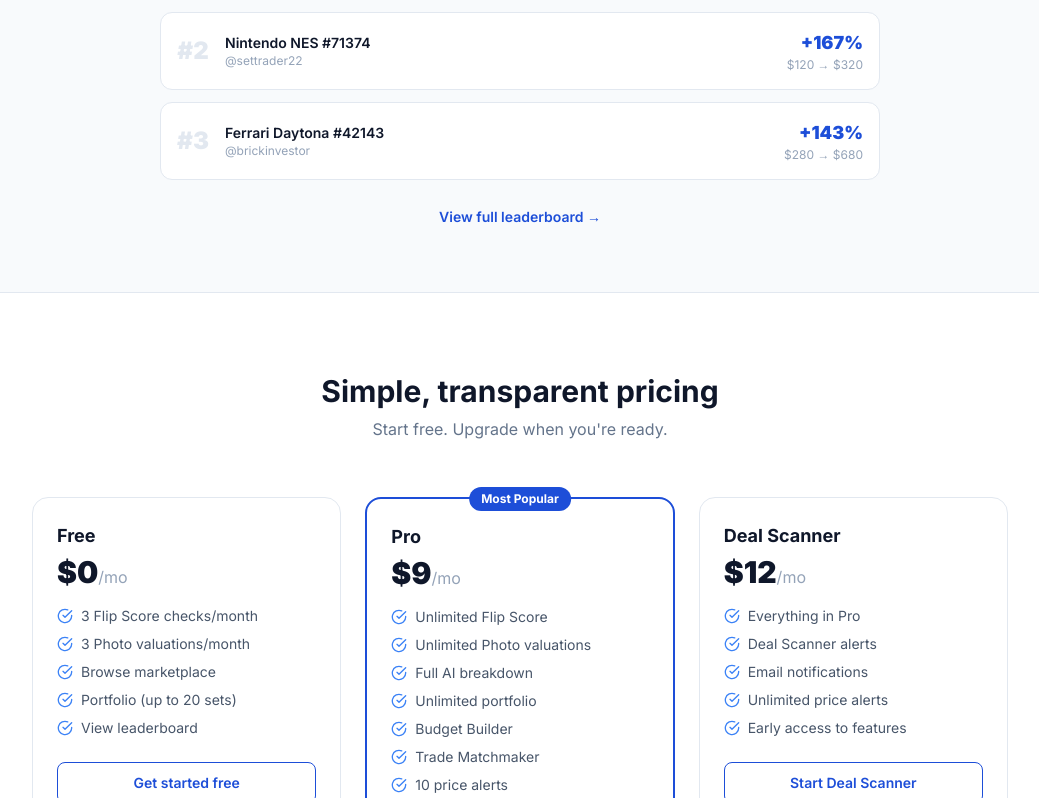
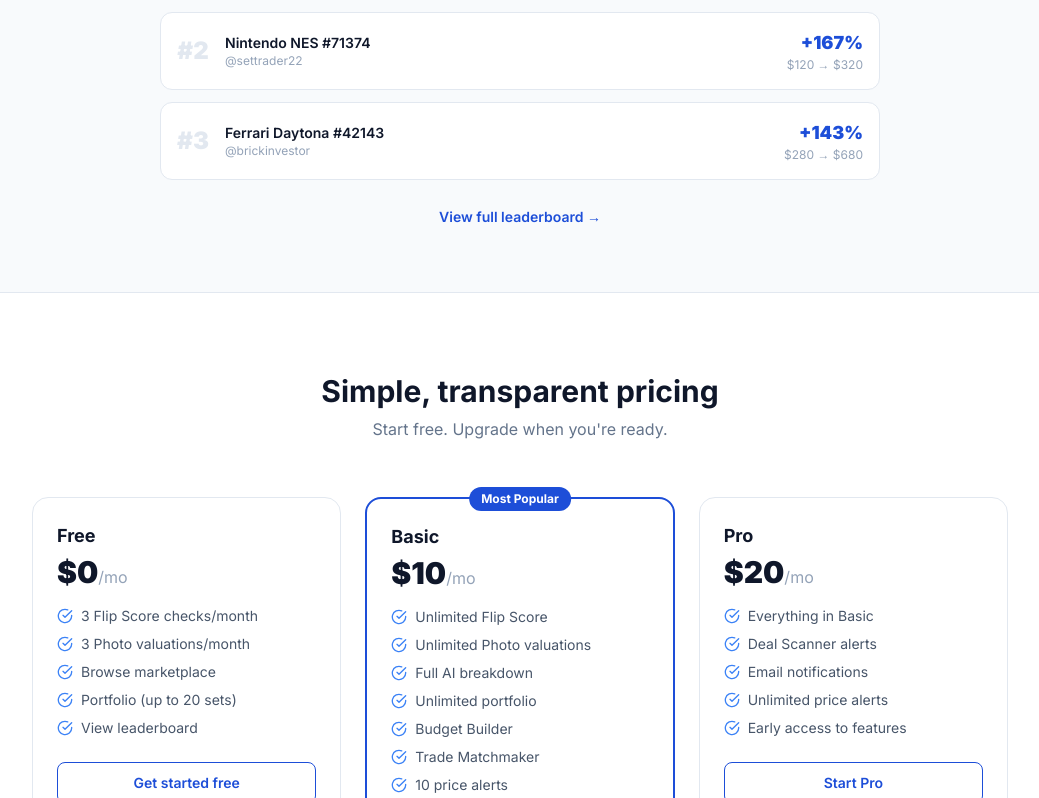
Before and after one commit to tarchickservicesllc-byte/brickmarket, a Next.js app: page / in a window 1280 px wide. Shown: the part 2002-2800 px from the top of the page, without its empty margins (120-1159 px from the left). Built offline with nearby package versions, Linux system fonts and the light colour scheme; no server answers.

Commit message:
Rename tiers: Pro→Basic 0, Deal Scanner→Pro 0

```diff
--- a/app/(dashboard)/settings/page.tsx
+++ b/app/(dashboard)/settings/page.tsx
@@ -119,20 +119,20 @@ function SettingsContent() {
  <div className="space-y-3">
  <div className="border border-gray-100 rounded-xl p-4">
  <div className="flex items-center justify-between mb-2">
- <div><div className="font-semibold">Pro</div><div className="text-xs text-gray-400">Unlimited scans · Budget Builder · Trades</div></div>
+ <div><div className="font-semibold">Basic</div><div className="text-xs text-gray-400">Unlimited scans · Budget Builder · Trades</div></div>
  <div className="font-black text-lg">$9<span className="text-sm font-normal text-gray-400">/mo</span></div>
  </div>
  <button onClick={() => subscribe(process.env.NEXT_PUBLIC_STRIPE_PRICE_ID_PRO_MONTHLY ?? '')} disabled={!!upgradeLoading} className="w-full bg-brick hover:bg-brick-dark text-white font-semibold py-2 rounded-lg text-sm transition-colors disabled:opacity-60">
- {upgradeLoading ? 'Loading…' : 'Upgrade to Pro'}
+ {upgradeLoading ? 'Loading…' : 'Upgrade to Basic'}
  </button>
  </div>
  <div className="border border-gray-100 rounded-xl p-4">
  <div className="flex items-center justify-between mb-2">
- <div><div className="font-semibold">Deal Scanner</div><div className="text-xs text-gray-400">Everything in Pro + SMS + deal alerts</div></div>
+ <div><div className="font-semibold">Pro</div><div className="text-xs text-gray-400">Everything in Pro + SMS + deal alerts</div></div>
  <div className="font-black text-lg">$12<span className="text-sm font-normal text-gray-400">/mo</span></div>
  </div>
  <button onClick={() => subscribe(process.env.NEXT_PUBLIC_STRIPE_PRICE_ID_DEAL_SCANNER ?? '')} disabled={!!upgradeLoading} className="w-full border border-brick text-brick hover:bg-brick/5 font-semibold py-2 rounded-lg text-sm transition-colors disabled:opacity-60">
- {upgradeLoading ? 'Loading…' : 'Upgrade to Deal Scanner'}
+ {upgradeLoading ? 'Loading…' : 'Upgrade to Pro'}
  </button>
  </div>
  </div>
@@ -141,7 +141,7 @@ function SettingsContent() {
  {tier === 'pro' && (
  <div className="border border-gray-100 rounded-xl p-4">
  <div className="flex items-center justify-between mb-2">
- <div><div className="font-semibold">Deal Scanner</div><div className="text-xs text-gray-400">Add SMS alerts + automated deal scanning</div></div>
+ <div><div className="font-semibold">Pro</div><div className="text-xs text-gray-400">Add SMS alerts + automated deal scanning</div></div>
  <div className="font-black text-lg">$12<span className="text-sm font-normal text-gray-400">/mo</span></div>
  </div>
  <button onClick={() => subscribe(process.env.NEXT_PUBLIC_STRIPE_PRICE_ID_DEAL_SCANNER ?? '')} className="w-full border border-brick text-brick hover:bg-brick/5 font-semibold py-2 rounded-lg text-sm transition-colors">
--- a/app/page.tsx
+++ b/app/page.tsx
@@ -92,7 +92,7 @@ export default async function LandingPage() {
             See features
           </Link>
         </div>
-        <p className="text-sm text-slate-400 mt-4">Free plan available · Pro from $9/mo</p>
+        <p className="text-sm text-slate-400 mt-4">Free plan available · Basic from $10/mo · Pro from $20/mo</p>
       </section>
 
       {/* Flip Score Demo */}
@@ -185,28 +185,28 @@ export default async function LandingPage() {
             </ul>
             <Link href="/signup" className="block text-center border border-blue-700 text-blue-700 hover:bg-blue-50 font-semibold py-2.5 rounded-lg transition-colors text-sm">Get started free</Link>
           </div>
-          {/* Pro */}
+          {/* Basic */}
           <div className="border-2 border-blue-700 rounded-2xl p-6 relative">
             <div className="absolute -top-3 left-1/2 -translate-x-1/2 bg-blue-700 text-white text-xs font-bold px-3 py-1 rounded-full">Most Popular</div>
-            <div className="font-bold text-lg text-slate-900 mb-1">Pro</div>
-            <div className="text-3xl font-black text-slate-900 mb-4">$9<span className="text-base font-normal text-slate-400">/mo</span></div>
+            <div className="font-bold text-lg text-slate-900 mb-1">Basic</div>
+            <div className="text-3xl font-black text-slate-900 mb-4">$10<span className="text-base font-normal text-slate-400">/mo</span></div>
             <ul className="space-y-2 text-sm text-slate-600 mb-6">
               {['Unlimited Flip Score','Unlimited Photo valuations','Full AI breakdown','Unlimited portfolio','Budget Builder','Trade Matchmaker','10 price alerts'].map(f => (
                 <li key={f} className="flex items-center gap-2"><CheckCircle className="w-4 h-4 text-blue-500 flex-shrink-0" />{f}</li>
               ))}
             </ul>
-            <Link href="/signup" className="block text-center bg-blue-700 hover:bg-blue-800 text-white font-bold py-2.5 rounded-lg transition-colors text-sm">Start Pro</Link>
+            <Link href="/signup" className="block text-center bg-blue-700 hover:bg-blue-800 text-white font-bold py-2.5 rounded-lg transition-colors text-sm">Start Basic</Link>
           </div>
-          {/* Deal Scanner */}
+          {/* Pro */}
           <div className="border border-slate-200 rounded-2xl p-6">
-            <div className="font-bold text-lg text-slate-900 mb-1">Deal Scanner</div>
-            <div className="text-3xl font-black text-slate-900 mb-4">$12<span className="text-base font-normal text-slate-400">/mo</span></div>
+            <div className="font-bold text-lg text-slate-900 mb-1">Pro</div>
+            <div className="text-3xl font-black text-slate-900 mb-4">$20<span className="text-base font-normal text-slate-400">/mo</span></div>
             <ul className="space-y-2 text-sm text-slate-600 mb-6">
-              {['Everything in Pro','Deal Scanner alerts','Email notifications','Unlimited price alerts','Early access to features'].map(f => (
+              {['Everything in Basic','Deal Scanner alerts','Email notifications','Unlimited price alerts','Early access to features'].map(f => (
                 <li key={f} className="flex items-center gap-2"><CheckCircle className="w-4 h-4 text-blue-500 flex-shrink-0" />{f}</li>
               ))}
             </ul>
-            <Link href="/signup" className="block text-center border border-blue-700 text-blue-700 hover:bg-blue-50 font-semibold py-2.5 rounded-lg transition-colors text-sm">Start Deal Scanner</Link>
+            <Link href="/signup" className="block text-center border border-blue-700 text-blue-700 hover:bg-blue-50 font-semibold py-2.5 rounded-lg transition-colors text-sm">Start Pro</Link>
           </div>
         </div>
       </section>
--- a/lib/utils.ts
+++ b/lib/utils.ts
@@ -48,8 +48,8 @@ export function conditionLabel(condition: string): string {
 export function subscriptionLabel(tier: string): string {
   const map: Record<string, string> = {
     free: 'Free',
-    pro: 'Pro',
-    deal_scanner: 'Deal Scanner',
+    pro: 'Basic',
+    deal_scanner: 'Pro',
   }
   return map[tier] ?? 'Free'
 }
```
